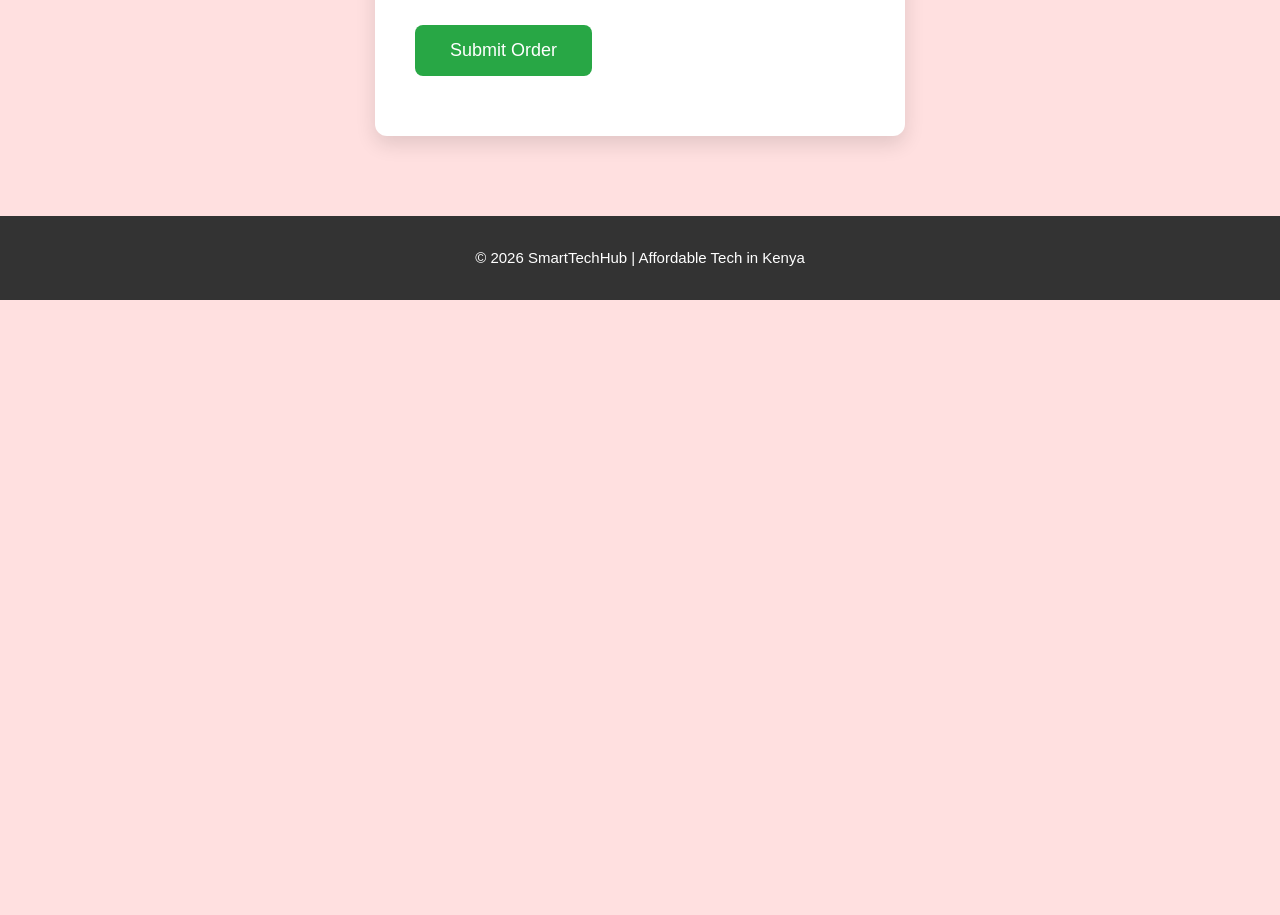
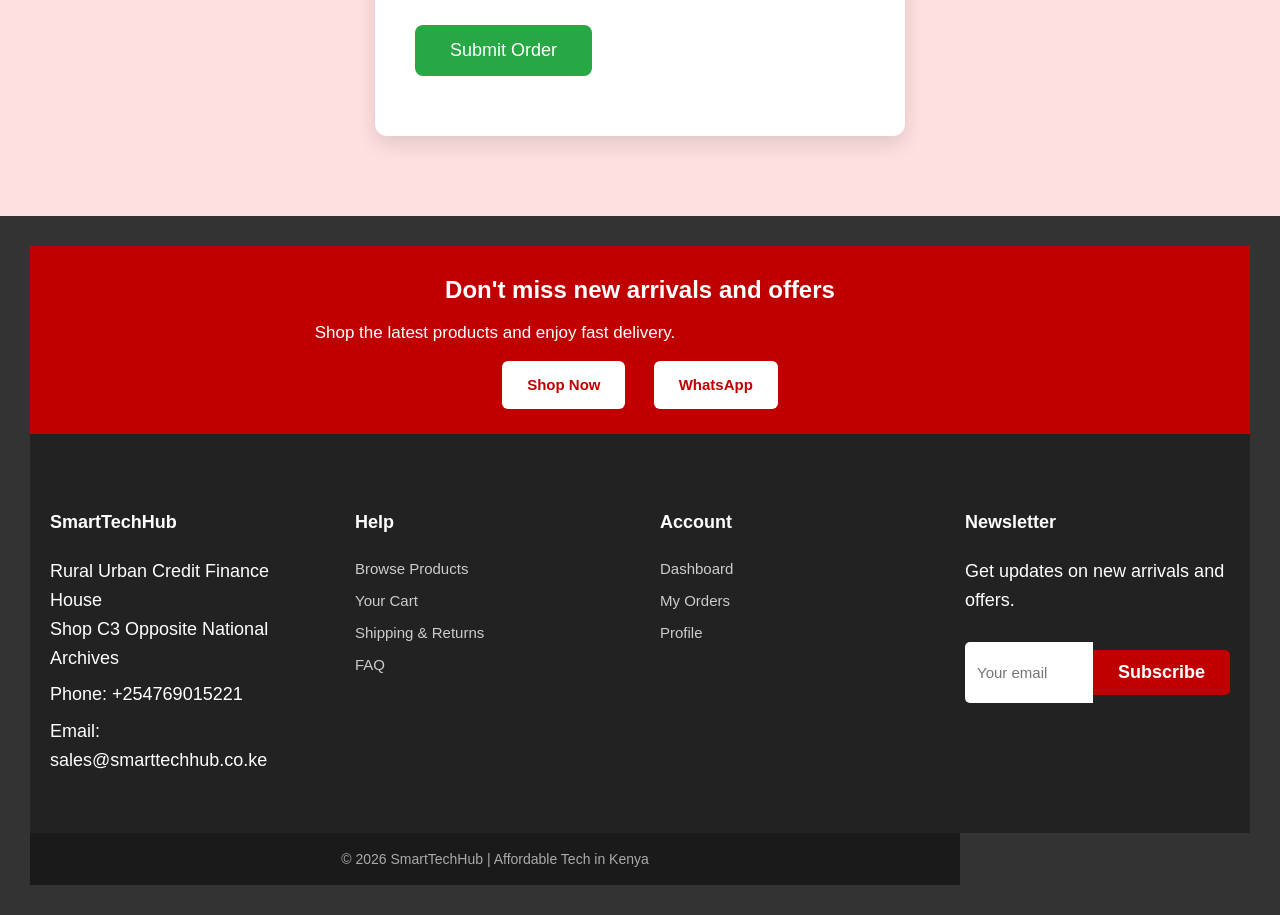
Before and after one commit to ommiemark/ommiemark.github.io, a plain HTML site: page index.html in a window 1280 px wide. Shown: the part 3054-3969 px from the top of the page. Before the commit the page ends 3354 px from the top, so only its background shows below. Drawn offline with Linux system fonts and the light colour scheme.

Commit message:
Update index.html

```diff
--- a/index.html
+++ b/index.html
@@ -302,8 +302,53 @@
         </form>
     </div>
 
-    <footer>
+    <footer style="margin-top: 80px;">
+    <!-- Red Promo Banner -->
+    <div style="background-color: #c00000; color: white; padding: 25px 15px; text-align: center;">
+        <h3 style="margin: 0; font-size: 24px;">Don't miss new arrivals and offers</h3>
+        <p style="margin: 10px 0; font-size: 17px;">Shop the latest products and enjoy fast delivery.</p>
+        <div style="margin-top: 15px;">
+            <a href="#" style="background: white; color: #c00000; padding: 12px 25px; margin: 0 12px; border-radius: 6px; text-decoration: none; font-weight: bold; display: inline-block;">Shop Now</a>
+            <a href="https://wa.me/254769015221" target="_blank" style="background: white; color: #c00000; padding: 12px 25px; margin: 0 12px; border-radius: 6px; text-decoration: none; font-weight: bold; display: inline-block;">WhatsApp</a>
+        </div>
+    </div>
+
+    <!-- Footer Columns -->
+    <div style="background-color: #222; color: white; padding: 50px 20px; display: flex; flex-wrap: wrap; justify-content: space-around; max-width: 1300px; margin: 0 auto; gap: 40px; font-size: 15px;">
+        <div style="flex: 1; min-width: 220px; text-align: left;">
+            <h4 style="margin-bottom: 20px; font-size: 18px; color: #fff;">SmartTechHub</h4>
+            <p style="margin: 8px 0;">Rural Urban Credit Finance House<br>Shop C3 Opposite National Archives</p>
+            <p style="margin: 8px 0;">Phone: +254769015221</p>
+            <p style="margin: 8px 0;">Email: sales@smarttechhub.co.ke</p>
+        </div>
+
+        <div style="flex: 1; min-width: 180px; text-align: left;">
+            <h4 style="margin-bottom: 20px; font-size: 18px; color: #fff;">Help</h4>
+            <a href="#" style="display: block; color: #ccc; margin: 8px 0; text-decoration: none;">Browse Products</a>
+            <a href="#" style="display: block; color: #ccc; margin: 8px 0; text-decoration: none;">Your Cart</a>
+            <a href="#" style="display: block; color: #ccc; margin: 8px 0; text-decoration: none;">Shipping & Returns</a>
+            <a href="#" style="display: block; color: #ccc; margin: 8px 0; text-decoration: none;">FAQ</a>
+        </div>
+
+        <div style="flex: 1; min-width: 180px; text-align: left;">
+            <h4 style="margin-bottom: 20px; font-size: 18px; color: #fff;">Account</h4>
+            <a href="#" style="display: block; color: #ccc; margin: 8px 0; text-decoration: none;">Dashboard</a>
+            <a href="#" style="display: block; color: #ccc; margin: 8px 0; text-decoration: none;">My Orders</a>
+            <a href="#" style="display: block; color: #ccc; margin: 8px 0; text-decoration: none;">Profile</a>
+        </div>
+
+        <div style="flex: 1; min-width: 220px; text-align: left;">
+            <h4 style="margin-bottom: 20px; font-size: 18px; color: #fff;">Newsletter</h4>
+            <p style="margin-bottom: 15px;">Get updates on new arrivals and offers.</p>
+            <form style="display: flex;">
+                <input type="email" placeholder="Your email" style="flex: 1; padding: 12px; border: none; border-radius: 5px 0 0 5px; font-size: 15px;">
+                <button type="submit" style="background: #c00000; color: white; padding: 12px 25px; border: none; border-radius: 0 5px 5px 0; cursor: pointer; font-weight: bold;">Subscribe</button>
+            </form>
+        </div>
+    </div>
+
+    <!-- Copyright -->
+    <p style="text-align: center; background: #1a1a1a; color: #aaa; padding: 15px; margin: 0; font-size: 14px;">
         © 2026 SmartTechHub | Affordable Tech in Kenya
-    </footer>
-</body>
-</html>
+    </p>
+</footer>
```
